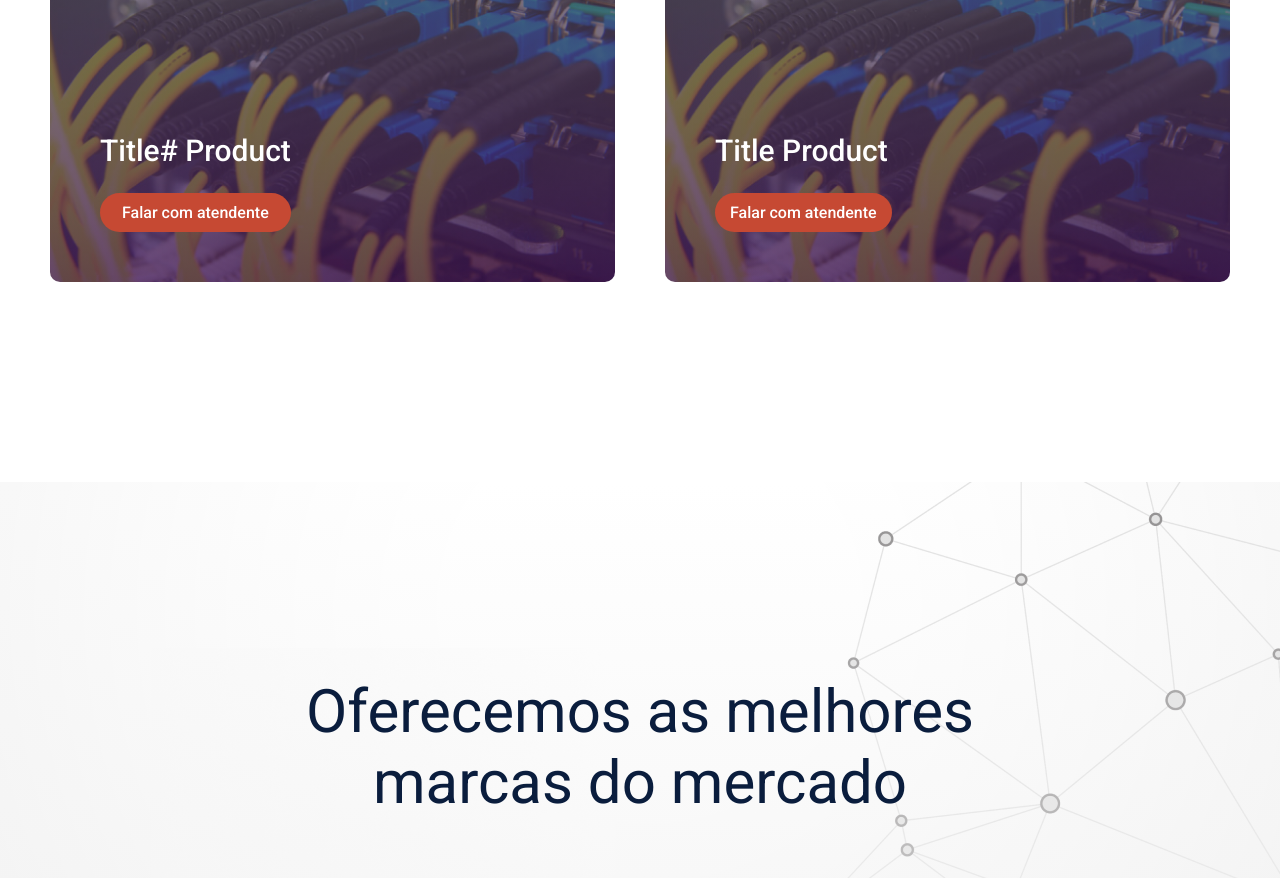
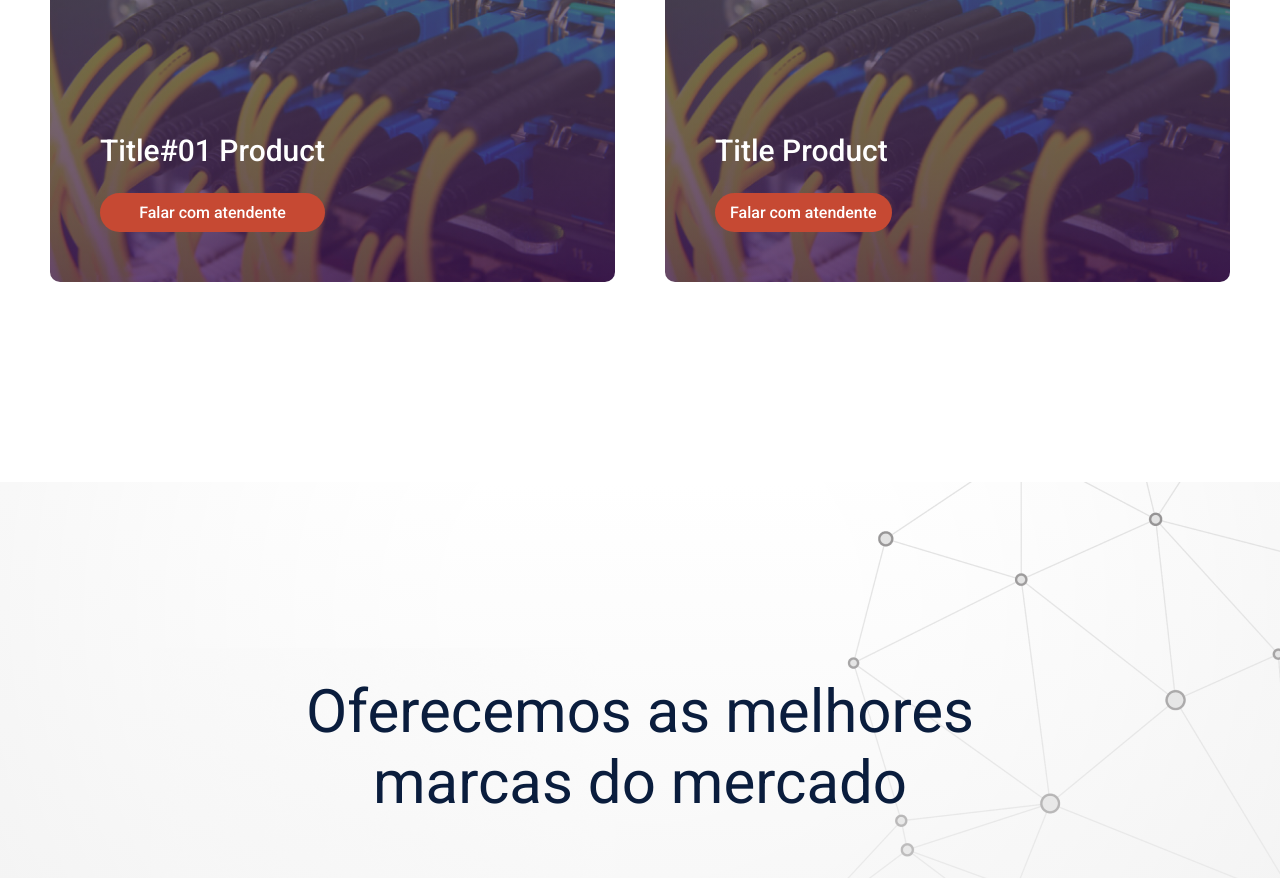
Before and after one commit to lucasviga/distek-web, a React (Create React App) app: page / in a window 1280 px wide. Shown: the part 880-1758 px from the top of the page. Built offline with nearby package versions, Linux system fonts and the light colour scheme.

Commit message:
action testee1

```diff
--- a/src/pages/Home/SectionProdutos.js
+++ b/src/pages/Home/SectionProdutos.js
@@ -9,7 +9,7 @@ export default function SectionProdutos() {
         <div className="bg-produto">
           <div className="txt-produto">
             <div className="txt-produto__footer">
-              <p>Title# Product</p>
+              <p>Title#01 Product</p>
               <Button title="tel:923199-1001">
                 <span>Falar com atendente</span>
               </Button>
```
